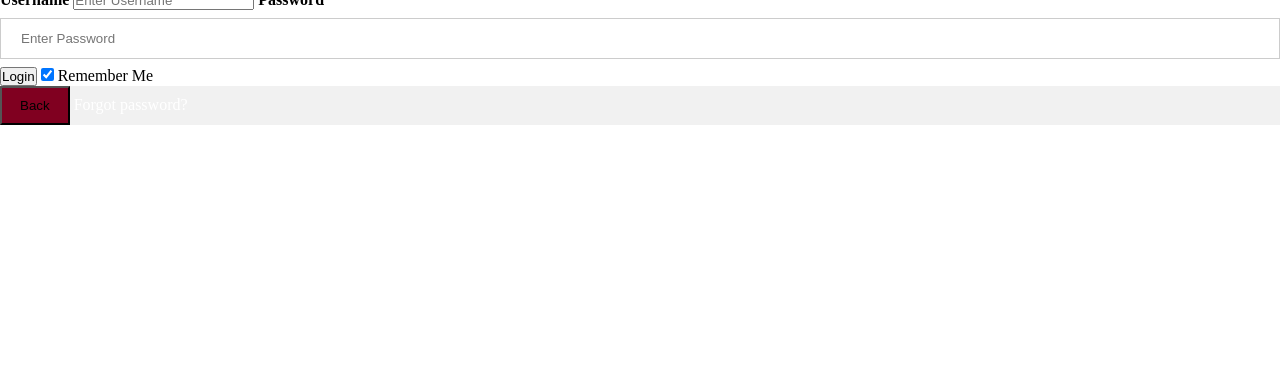
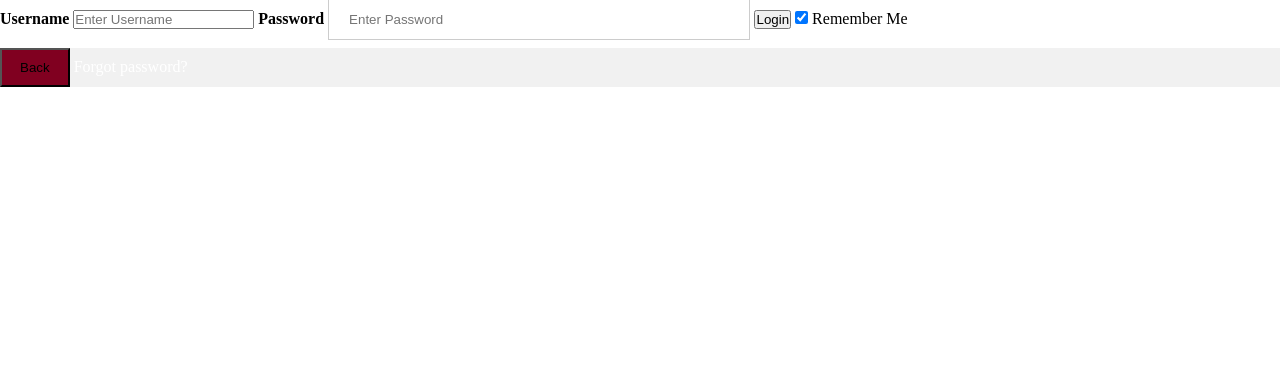
Before and after one commit to Simonxf35/BookWebsite, a PHP site: page /login.html in a window 1280 px wide. Shown: the part 429-800 px from the top of the page. Run offline with PHP 8.4, Linux system fonts and the light colour scheme.

Commit message:
adjustments

```diff
--- a/main.css
+++ b/main.css
@@ -385,7 +385,7 @@ a {
 
 /*inputs*/
 .input[type=text], input[type=password] {
-    width: 100%;
+    width: 33%;
     padding: 12px 20px;
     margin: 8px 0;
     display: inline-block;
@@ -400,7 +400,7 @@ a {
     margin: 8px 0;
     border: none;
     cursor: pointer;
-    width: 100%;
+    width: 33%;
 }
 
 .button:hover {
```
